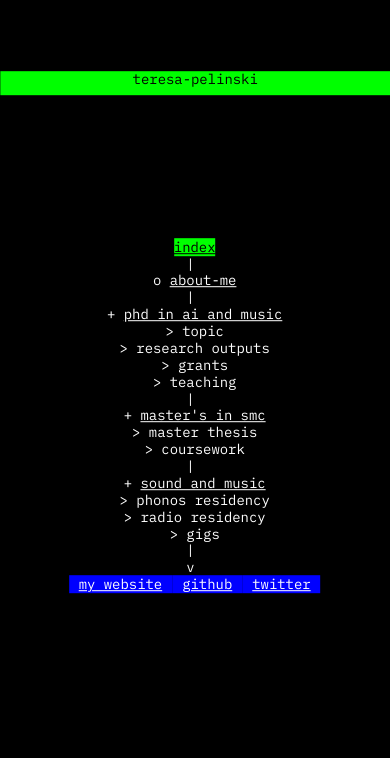
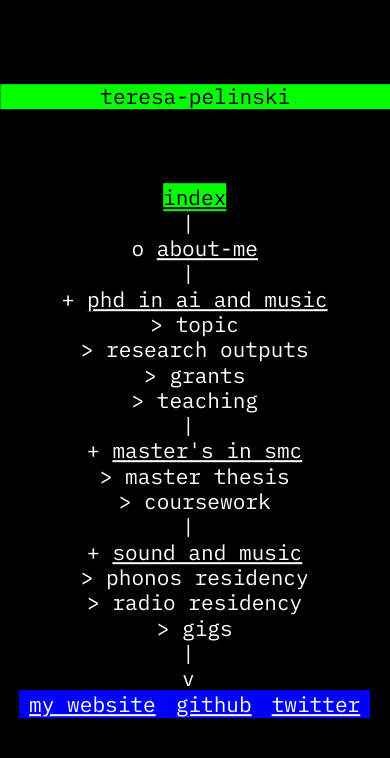
Before and after one commit to pelinski/teresapelinski, a React (Vite) app: page / in a window 390 px wide. Shown: the top 758 px of the page. Built offline with nearby package versions, Linux system fonts and the light colour scheme.

Commit message:
larger font for mobile

```diff
--- a/src/App.scss
+++ b/src/App.scss
@@ -37,6 +37,12 @@ $screen-num: 5;
 	color: white;
 	font-family: 'IBM Plex Mono', monospace;
 	font-size: 1.65vh;
+
+	@media (max-width: $ipad) {
+		font-size: 2.5vh;
+		line-height: 3vh;
+	}
+
 	overflow: hidden;
 	body {
 		animation: floating 100s ease-in-out infinite;
@@ -217,6 +223,11 @@ main {
 			.content {
 				height: 80vh;
 				margin-top: 15vh;
+
+				@media (max-width: $ipad) {
+					margin-top: 7vh;
+				}
+
 				span {
 					width: 100vw;
 					color: white;
```
